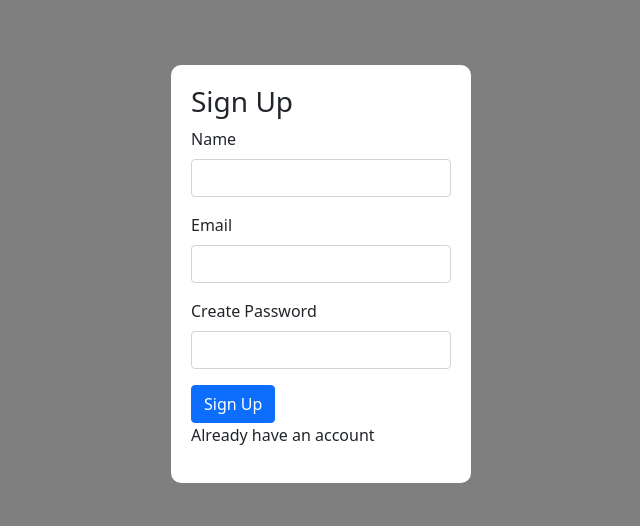
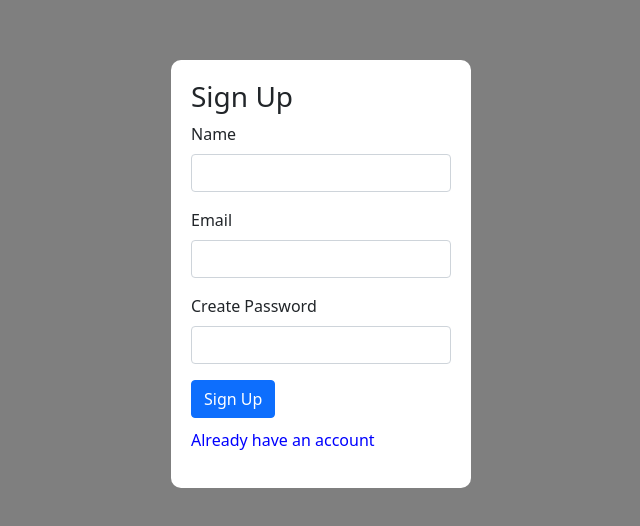
Before and after one commit to ajay1931/social_media, a React (Vite) app: page /Login in a window 1280 px wide. Shown: the part 126-652 px from the top of the page, without its empty margins (319-959 px from the left). Built offline with nearby package versions, Linux system fonts and the light colour scheme.

Commit message:
update style in text

```diff
--- a/src/App.css
+++ b/src/App.css
@@ -69,3 +69,9 @@
     cursor: pointer;
     color: #d21717;
 }
+
+.Loginform-text{
+    padding-top: 10px;
+    color: blue;
+    cursor: pointer;
+}
```
